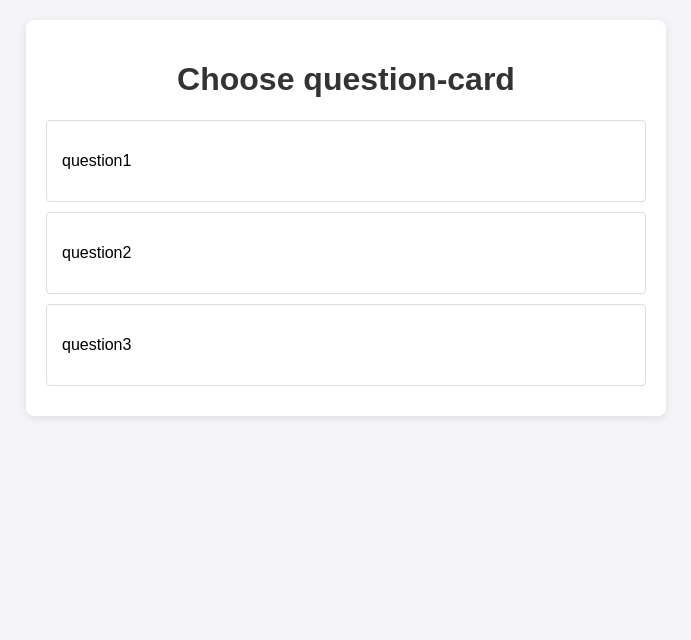
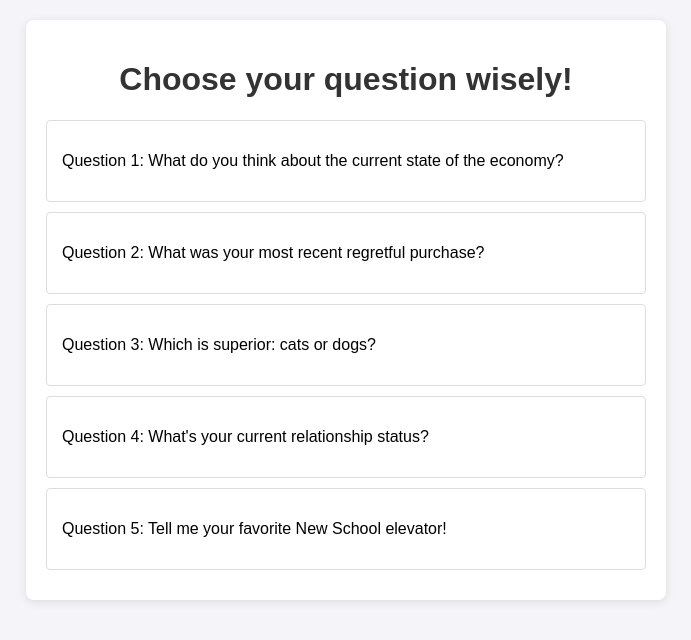
Before and after one commit to ZiyeAn/Icebreaker-Deck, a plain HTML site: page questions.html in a window 1280 px wide. Shown: the whole page, without its empty margins (294-985 px from the left). Drawn offline with Linux system fonts and the light colour scheme.

Commit message:
questions

```diff
--- a/questions.html
+++ b/questions.html
@@ -3,20 +3,26 @@
 <head>
     <meta charset="UTF-8">
     <meta name="viewport" content="width=device-width, initial-scale=1.0">
-    <title>Questions deck</title>
+    <title>Questions!</title>
     <link rel="stylesheet" href="styles.css">
 </head>
 <body>
     <div id="questions-container">
-        <h1>Choose question-card</h1>
+        <h1>Choose your question wisely!</h1>
         <div class="question-card" data-question="question1">
-            <p>question1</p>
+            <p>Question 1: What do you think about the current state of the economy?</p>
         </div>
         <div class="question-card" data-question="question2">
-            <p>question2</p>
+            <p>Question 2: What was your most recent regretful purchase?</p>
         </div>
         <div class="question-card" data-question="question3">
-            <p>question3</p>
+            <p>Question 3: Which is superior: cats or dogs?</p>
+        </div>
+        <div class="question-card" data-question="question3">
+            <p>Question 4: What's your current relationship status?</p>
+        </div>
+        <div class="question-card" data-question="question3">
+            <p>Question 5: Tell me your favorite New School elevator!</p>
         </div>
     </div>
     <script src="script.js"></script>
```
